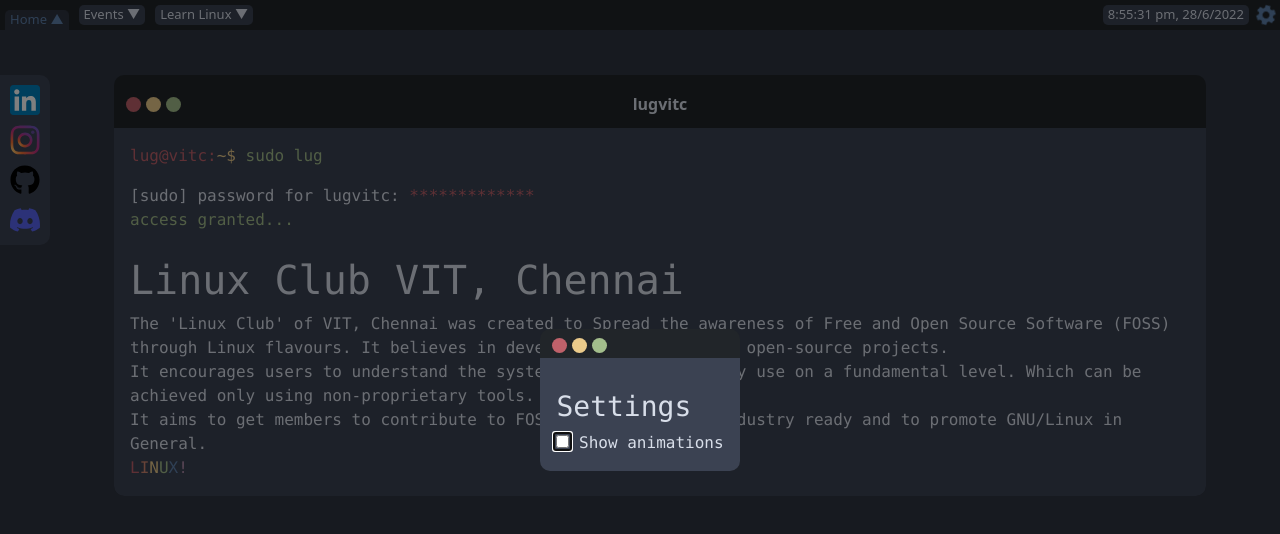
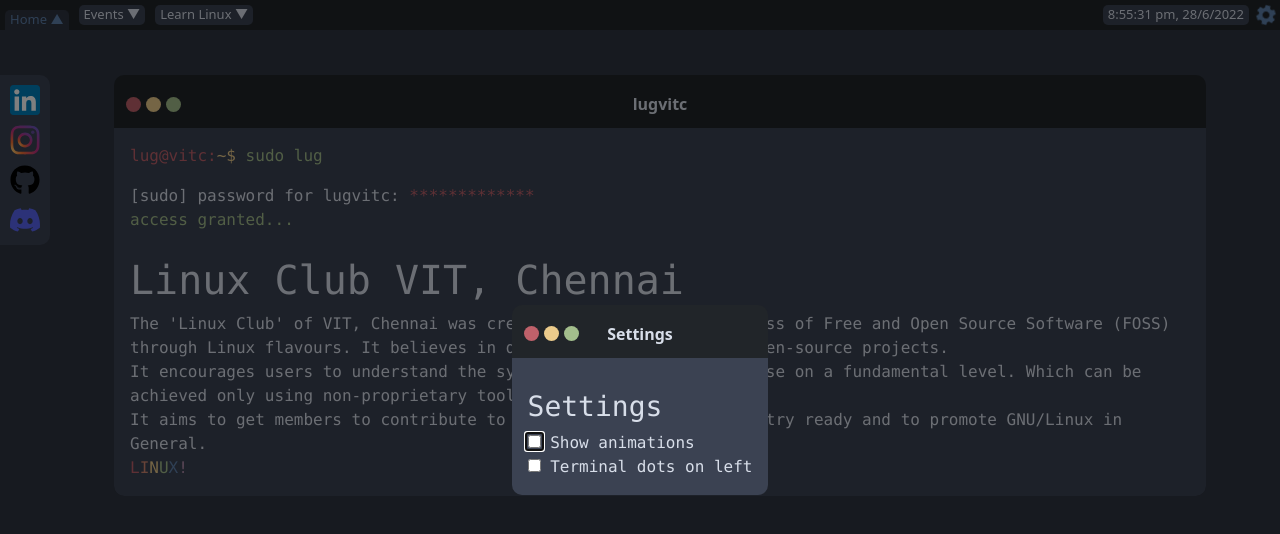
Before and after one commit to lugvitc/lugvitc.github.io, a React (Create React App) app: page /#/ in a window 1280 px wide. Both pictures are taken after a click on the icon 1266 px from the left and 14 px from the top of the page. Shown: the top 534 px of the page. Built offline with nearby package versions, Linux system fonts and the light colour scheme.

Commit message:
implemented useSettings

```diff
--- a/src/components/showAfterTypewriter/showAfterTypwriter.js
+++ b/src/components/showAfterTypewriter/showAfterTypwriter.js
@@ -1,14 +1,14 @@
 import { useEffect, useState } from 'react';
+import useSettings from '../../hooks/useSettings';
 
 import './showAfterTypewriter.css';
 
 export default function ShowAfterTypewriter({ text, textContainer, children }) {
     const [typingText, setTypingText] = useState('');
-    const showAnimations =
-        window.localStorage.getItem('show-animations') === 'true';
+    const { animationsOn } = useSettings();
 
     useEffect(() => {
-        if (showAnimations) {
+        if (animationsOn) {
             const nextTypingText = text.slice(0, typingText.length + 1);
             if (nextTypingText === typingText) return;
 
@@ -17,9 +17,9 @@
             }, 250);
             return () => clearTimeout(timeOut);
         }
-    }, [text, typingText, showAnimations]);
+    }, [text, typingText, animationsOn]);
 
-    if (showAnimations && typingText !== text)
+    if (animationsOn && typingText !== text)
         return textContainer(
             <span className='typewriter-text'>{typingText}</span>
         );
--- a/src/components/terminal/terminalDots.js
+++ b/src/components/terminal/terminalDots.js
@@ -1,3 +1,4 @@
+import useSettings from '../../hooks/useSettings.js';
 import { Colors } from '../../styles/colors.js';
 
 export default function TerminalDots({
@@ -5,11 +6,12 @@
     onClickYellow,
     onClickGreen
 }) {
-    const areDotsReversed =
-        window.localStorage.getItem('reverse-terminal-dots') === 'true';
+    const { terminalDotsOnLeft } = useSettings();
 
     return (
-        <div className={`terminal-dots ${areDotsReversed && 'reversed'}`}>
+        <div
+            className={`terminal-dots ${terminalDotsOnLeft ? 'left' : 'right'}`}
+        >
             <div
                 className='terminal-dot'
                 style={{
--- a/src/components/topBar/topBar.js
+++ b/src/components/topBar/topBar.js
@@ -6,6 +6,7 @@
 
 import './topBar.css';
 import './settings.css';
+import useSettings from '../../hooks/useSettings';
 
 export default function TopBar({ refer, topBarLinks }) {
     const settingsDialog = useRef(null);
@@ -21,16 +22,12 @@
         if (settingsDialog.current) settingsDialog.current.close();
     };
 
-    const [showAnimations, setShowAnimations] = useState(
-        window.localStorage.getItem('show-animations') === 'true'
-    );
-
-    useEffect(() => {
-        window.localStorage.setItem(
-            'show-animations',
-            showAnimations ? 'true' : 'false'
-        );
-    }, [showAnimations]);
+    const {
+        animationsOn,
+        setAnimationsOn,
+        terminalDotsOnLeft,
+        setTerminalDotsOnLeft
+    } = useSettings();
 
     return (
         <header ref={refer} id='top-bar'>
@@ -75,19 +72,28 @@
                     </svg>
                 </div>
             </div>
-            <dialog
-                className='settings terminal-text'
-                ref={settingsDialog}
-                open={false}
-            >
-                <TerminalWindow onClickRed={closeSettings}>
+            <dialog className='settings' ref={settingsDialog} open={false}>
+                <TerminalWindow title='Settings' onClickRed={closeSettings}>
                     <h3>Settings</h3>
-                    <input
-                        type='checkbox'
-                        checked={showAnimations}
-                        onChange={e => setShowAnimations(x => !x)}
-                    />{' '}
-                    Show animations
+                    <div>
+                        <input
+                            type='checkbox'
+                            checked={animationsOn}
+                            onChange={e => setAnimationsOn(!animationsOn)}
+                        />{' '}
+                        Show animations
+                    </div>
+                    <div>
+                        <input
+                            type='checkbox'
+                            checked={terminalDotsOnLeft}
+                            onChange={e => {
+                                console.log(!terminalDotsOnLeft);
+                                setTerminalDotsOnLeft(!terminalDotsOnLeft);
+                            }}
+                        />{' '}
+                        Terminal dots on left
+                    </div>
                 </TerminalWindow>
             </dialog>
             <div className='bottom-strip' />
```
